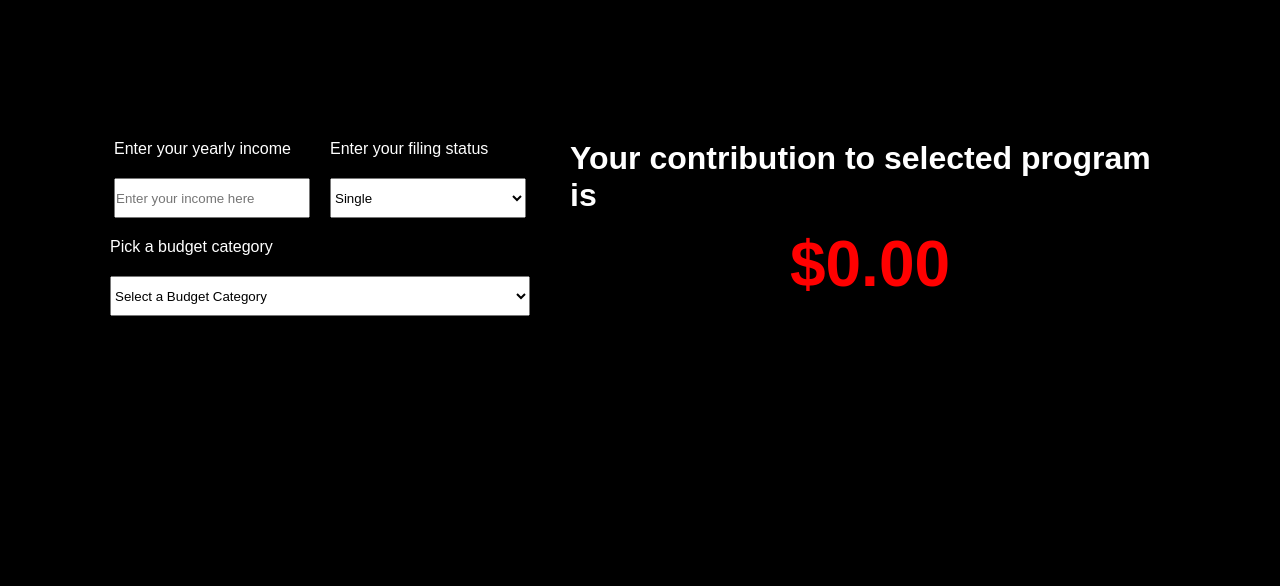
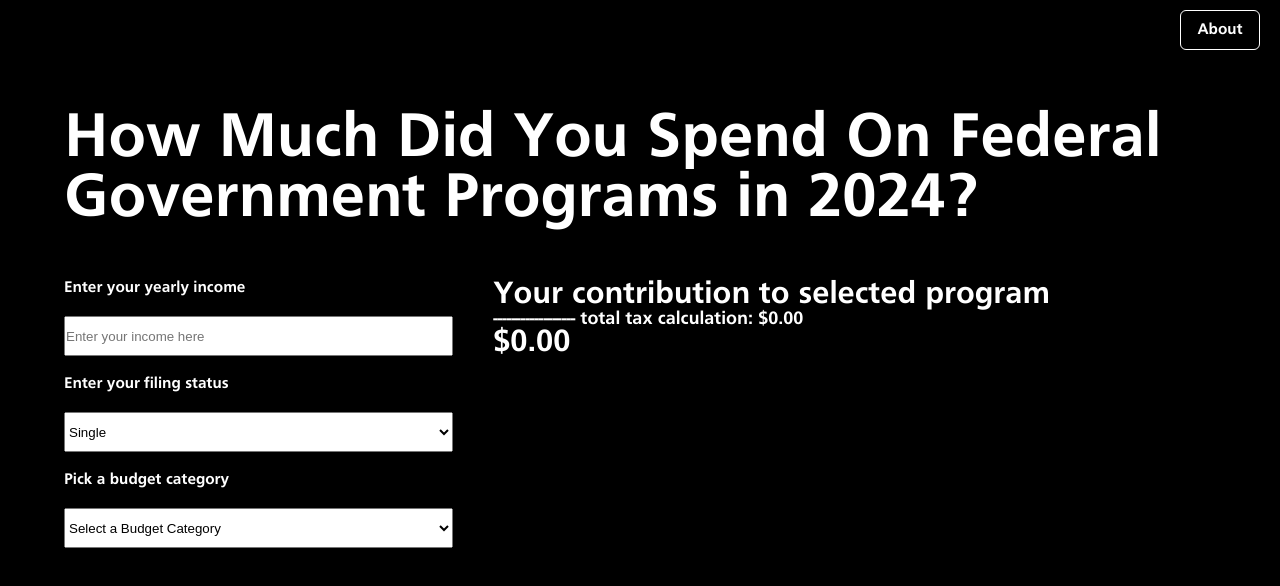
Before and after one commit to GiaredL/howmanytaxes, a Next.js app: page / in a window 1280 px wide. Shown: the top 586 px of the page. Built offline with nearby package versions, Linux system fonts and the light colour scheme.

Commit message:
added styles

```diff
--- a/package.json
+++ b/package.json
@@ -15,7 +15,8 @@
     "@mui/material": "^7.3.1",
     "next": "15.4.6",
     "react": "19.1.0",
-    "react-dom": "19.1.0"
+    "react-dom": "19.1.0",
+    "sass": "^1.90.0"
   },
   "devDependencies": {
     "@eslint/eslintrc": "^3",
--- /dev/null
+++ b/src/app/components/Navigation.module.scss
@@ -0,0 +1,27 @@
+.navigation {
+  display: flex;
+  width: 100%;
+  height: 60px;
+  align-items: center;
+  justify-content: flex-end;
+  padding: 20px;
+  background-color: black;
+  // margin-bottom: 60px;
+  // border-bottom: 1px solid white;
+}
+
+.link {
+  display: flex;
+  align-items: center;
+  border-radius: 6px;
+  justify-content: center;
+  color: black;
+  border: 1px solid white;
+  color: white;
+  width: 80px;
+  height: 40px;
+
+  &:hover {
+    transform: scale(105%);
+  }
+}
--- /dev/null
+++ b/src/app/components/Navigation.tsx
@@ -0,0 +1,15 @@
+import Link from 'next/link'
+import React from 'react'
+import styles from './Navigation.module.scss'
+
+const Navigation = () => {
+  return (
+    <nav className={styles.navigation}>
+      <Link href="/about" className={styles.link}>
+        About
+      </Link>
+    </nav>
+  )
+}
+
+export default Navigation
--- a/src/app/globals.css
+++ b/src/app/globals.css
@@ -1,3 +1,8 @@
+@font-face {
+  font-family: 'frutiger-bold';
+  src: url(../../public/frutiger-bold.ttf);
+}
+
 :root {
   --foreground: #ffffff;
   --background: #000000;
@@ -12,7 +17,7 @@ body {
 body {
   color: var(--foreground);
   background: var(--background);
-  font-family: Arial, Helvetica, sans-serif;
+  font-family: 'frutiger-bold';
   -webkit-font-smoothing: antialiased;
   -moz-osx-font-smoothing: grayscale;
 }
--- a/src/app/layout.tsx
+++ b/src/app/layout.tsx
@@ -2,16 +2,6 @@ import type { Metadata } from 'next'
 import { Geist, Geist_Mono } from 'next/font/google'
 import './globals.css'
 import Script from 'next/script'
-
-const geistSans = Geist({
-  variable: '--font-geist-sans',
-  subsets: ['latin']
-})
-
-const geistMono = Geist_Mono({
-  variable: '--font-geist-mono',
-  subsets: ['latin']
-})
 
 export const metadata: Metadata = {
   title: 'Create Next App',
@@ -35,7 +25,7 @@ export default function RootLayout({
               gtag('config', 'G-6GGGZWK19P');`}
         </Script>
       </head>
-      <body className={`${geistSans.variable} ${geistMono.variable}`}>{children}</body>
+      <body>{children}</body>
     </html>
   )
 }
--- a/src/app/page.module.css
+++ b/src/app/page.module.css
@@ -1,117 +1,39 @@
+.header {
+  width: 100%;
+  margin-bottom: 50px;
+}
+
 .page {
   display: flex;
-  width: 100%;
-  min-height: 100vh;
+  flex-direction: column;
+  justify-content: center;
+  align-items: center;
 }
 
-.page main {
-  width: 100%;
+.mainContainer {
   display: flex;
-  justify-content: center;
-  padding: 20px;
+  flex-direction: column;
+  width: 90%;
+}
+
+.hero {
+  margin-bottom: 50px;
+
+  h1 {
+    font-size: 4rem;
+  }
 }
 
 .main {
+  display: flex;
   width: 100%;
-  max-width: 1400px;
-  display: flex;
-  justify-content: center;
-  margin-top: 100px;
-  padding: 20px;
-  border-radius: 8px;
-  box-shadow: 0 2px 10px rgba(0, 0, 0, 0.1);
-}
-
-@media (max-width: 768px) {
-  .main {
-    flex-direction: column;
-    padding: 15px;
-    margin-top: 0;
-  }
+  gap: 40px;
 }
 
 .inputContainer {
-  display: flex;
-  flex-direction: column;
   width: 35%;
 }
 
 .resultContainer {
-  width: 50%;
-  margin-left: 40px;
-  display: flex;
-  flex-direction: column;
-  align-items: center;
+  width: 65%;
 }
-
-@media (max-width: 768px) {
-  .inputContainer {
-    width: 100%;
-    margin-bottom: 30px;
-  }
-
-  .resultContainer {
-    width: 100%;
-    margin-left: 0;
-  }
-}
-
-.inputLabels {
-  display: flex;
-  gap: 20px;
-  width: 100%;
-  padding: 0 4px;
-}
-
-.leftLabel {
-  display: flex;
-  flex-direction: column;
-  width: 50%;
-  margin: 0;
-}
-
-.rightLabel {
-  display: flex;
-  flex-direction: column;
-  width: 50%;
-  margin: 0;
-}
-
-.taxes {
-  display: flex;
-  gap: 20px;
-}
-
-.taxes input,
-.taxes select {
-  flex: 1;
-  height: 40px;
-  padding: 8px 12px;
-  border-radius: 4px;
-  font-size: 16px;
-  margin: 0;
-  border: none;
-}
-
-@media (max-width: 768px) {
-  .taxes {
-    flex-direction: column;
-    gap: 15px;
-  }
-
-  .inputLabels {
-    flex-direction: column;
-    gap: 0;
-  }
-
-  .leftLabel,
-  .rightLabel {
-    width: 100%;
-    margin-bottom: 8px;
-  }
-}
-
-.inputLabels {
-  display: flex;
-  width: 100%;
-}
--- a/src/app/page.tsx
+++ b/src/app/page.tsx
@@ -1,11 +1,10 @@
 'use client'
 import { useState, useEffect } from 'react'
-import Link from 'next/link'
 import styles from './page.module.css'
-import { TextField, Select, MenuItem, FormControl, InputLabel } from '@mui/material'
 import { budgets, totalTaxDollars } from './constants/budgets'
 import { calculateTax, calculateTaxContribution, type FilingStatus } from './utils/taxCalculations'
 import { formatCurrencyWithSymbol } from './utils/formatters'
+import Navigation from './components/Navigation'
 
 export default function Home() {
   const [income, setIncome] = useState(0)
@@ -27,12 +26,13 @@ export default function Home() {
 
   return (
     <div className={styles.page}>
-      {/* <header style={{ padding: '20px', textAlign: 'right', color: 'white' }}>
-        <Link href="/about" style={{ color: 'white', textDecoration: 'underline' }}>
-          About
-        </Link>
-      </header> */}
-      <main>
+      <header className={styles.header}>
+        <Navigation />
+      </header>
+      <main className={styles.mainContainer}>
+        <div className={styles.hero}>
+          <h1>How Much Did You Spend On Federal Government Programs in 2024?</h1>
+        </div>
         <div className={styles.main}>
           <div className={styles.inputContainer}>
             <div className={styles.inputLabels}>
@@ -79,6 +79,7 @@ export default function Home() {
               <option value="agriculture">Agriculture</option>
             </select>
           </div>
+
           <div className={styles.resultContainer}>
             <h1>
               Your contribution to{' '}
@@ -89,20 +90,12 @@ export default function Home() {
                     .replace('tax dollars', '')
                     .replace('2025', '')
                 : 'selected program'}{' '}
-              is
             </h1>
-            <h1
-              style={{
-                display: 'flex',
-                justifyContent: 'center',
-                alignItems: 'center',
-                height: '100px',
-                fontSize: '4rem',
-                color: 'red'
-              }}
-            >
-              {formatCurrencyWithSymbol(baselineContribution)}
-            </h1>
+            <h3>
+              ------------------ total tax calculation:{' '}
+              {formatCurrencyWithSymbol(calculateTax(income, filingStatus))}
+            </h3>
+            <h1>{formatCurrencyWithSymbol(baselineContribution)}</h1>
           </div>
         </div>
       </main>
```
Also changed, not shown: public/frutiger-bold.ttf (added), 1 other file (tests, documents, lock files or other folders).
